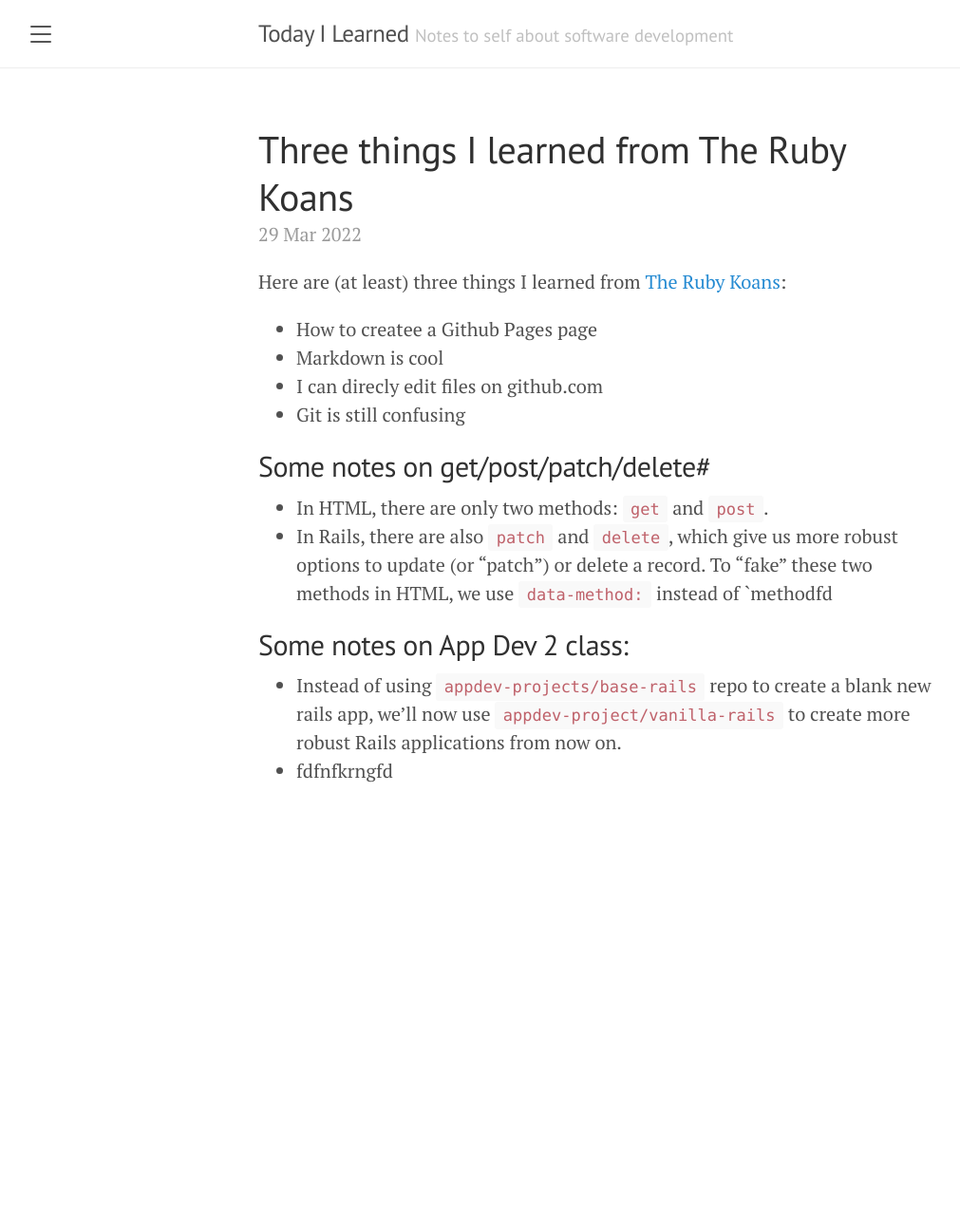
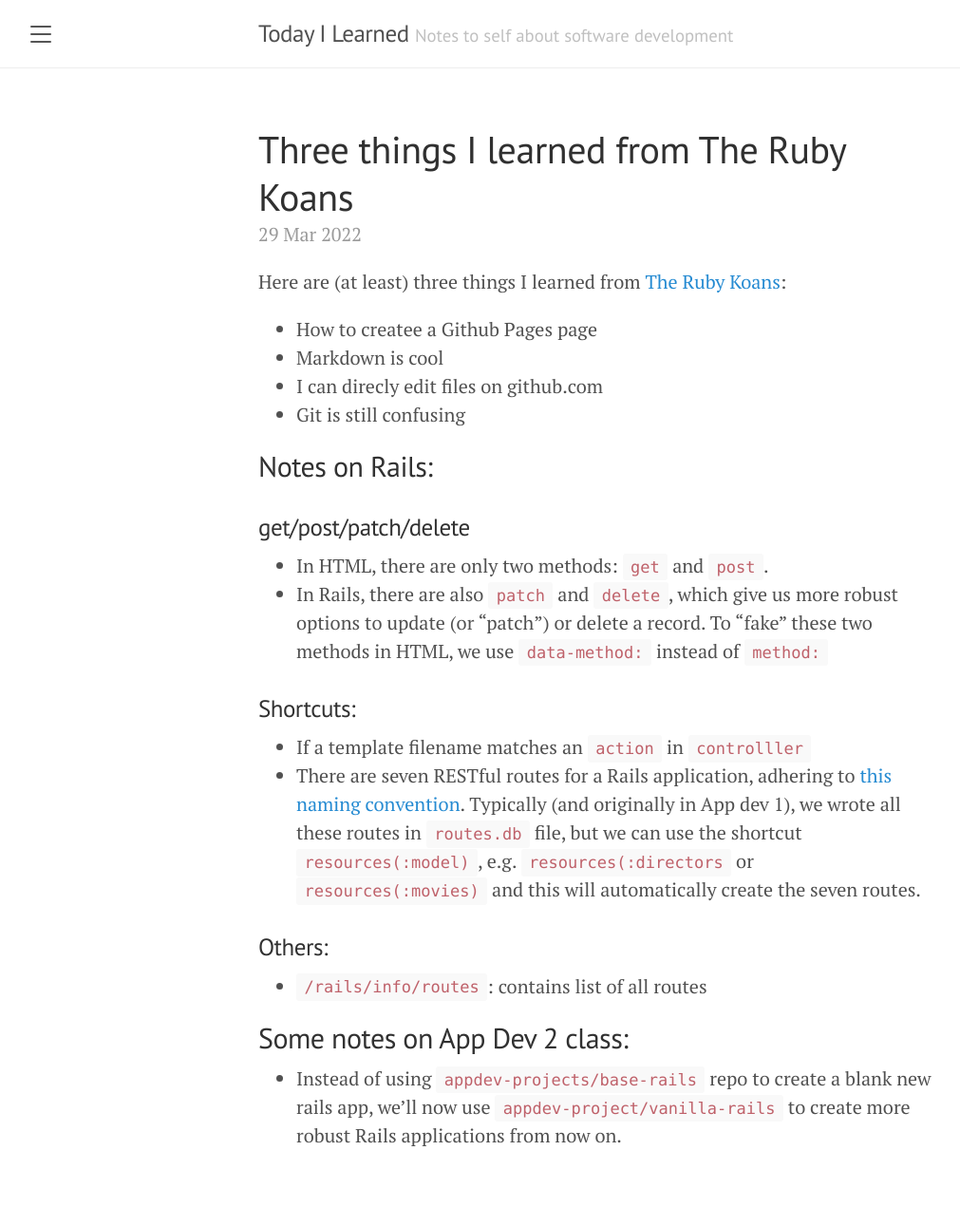
Before and after one commit to thaong91/tn-appdev-spr22, a Jekyll site: the page built from _posts/2022-03-29-three-things-i-learned-from-the-ruby-koans.md, in a window 1280 px wide. Shown: the whole page at 95% size, without its empty margins (8-1019 px from the left). Built offline with Jekyll 4.4.1, drawn with Linux system fonts in a browser that asks for light colours; before the commit the page ends 907 px from its top, so only the background shows below that.

Commit message:
Update 2022-03-29-three-things-i-learned-from-the-ruby-koans.md

```diff
--- a/_posts/2022-03-29-three-things-i-learned-from-the-ruby-koans.md
+++ b/_posts/2022-03-29-three-things-i-learned-from-the-ruby-koans.md
@@ -9,11 +9,24 @@ Here are (at least) three things I learned from [The Ruby Koans](http://rubykoan
 - I can direcly edit files on github.com
 - Git is still confusing
 
-## Some notes on get/post/patch/delete#
+
+## Notes on Rails:
+
+
+### get/post/patch/delete
 
 - In HTML, there are only two methods: `get` and `post`.
-- In Rails, there are also `patch` and `delete`, which give us more robust options to update (or "patch") or delete a record. To "fake" these two methods in HTML, we use `data-method:` instead of `methodfd
+- In Rails, there are also `patch` and `delete`, which give us more robust options to update (or "patch") or delete a record. To "fake" these two methods in HTML, we use `data-method:` instead of `method:`
+
+
+### Shortcuts:
+- If a template filename matches an `action` in `controlller`
+- There are seven RESTful routes for a Rails application, adhering to [this naming convention](https://restfulapi.net/resource-naming/). Typically (and originally in App dev 1), we wrote all these routes in `routes.db` file, but we can use the shortcut `resources(:model)`, e.g. `resources(:directors` or `resources(:movies)` and this will automatically create the seven routes.
+
+
+### Others:
+- `/rails/info/routes`: contains list of all routes
+
 
 ## Some notes on App Dev 2 class:
 - Instead of using `appdev-projects/base-rails` repo to create a blank new rails app, we'll now use `appdev-project/vanilla-rails` to create more robust Rails applications from now on.
-- fdfnfkrngfd
```
